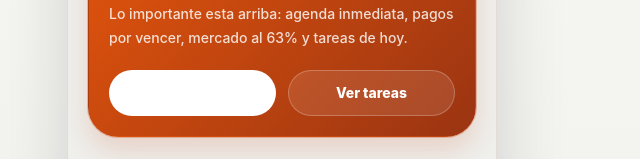
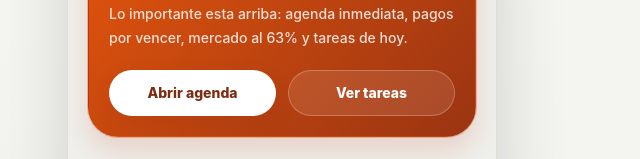
Before and after one commit to luismanuelcon/coquin, a Next.js app: page / in a window 1280 px wide. Shown: the part 256-415 px from the top of the page, without its empty margins (358-998 px from the left). Built offline with nearby package versions, Linux system fonts and the light colour scheme.

Commit message:
Corrige contraste de boton en resumen

```diff
--- a/src/app/page.tsx
+++ b/src/app/page.tsx
@@ -31,7 +31,11 @@ export default function HomePage() {
             Lo importante esta arriba: agenda inmediata, pagos por vencer, mercado al {marketSummary.spentPercent}% y tareas de hoy.
           </p>
           <div className="mt-5 grid grid-cols-2 gap-3">
-            <Link href="/calendar" className="interactive-surface rounded-full bg-white px-4 py-3 text-center text-sm font-extrabold text-[#7c2d12]">
+            <Link
+              href="/calendar"
+              className="interactive-surface rounded-full border border-white/70 bg-white px-4 py-3 text-center text-sm font-extrabold shadow-[0_10px_22px_rgb(124_45_18_/_14%)]"
+              style={{ color: "#7c2d12" }}
+            >
               Abrir agenda
             </Link>
             <Link href="/tasks" className="interactive-surface rounded-full border border-white/24 bg-white/10 px-4 py-3 text-center text-sm font-extrabold text-white">
```
